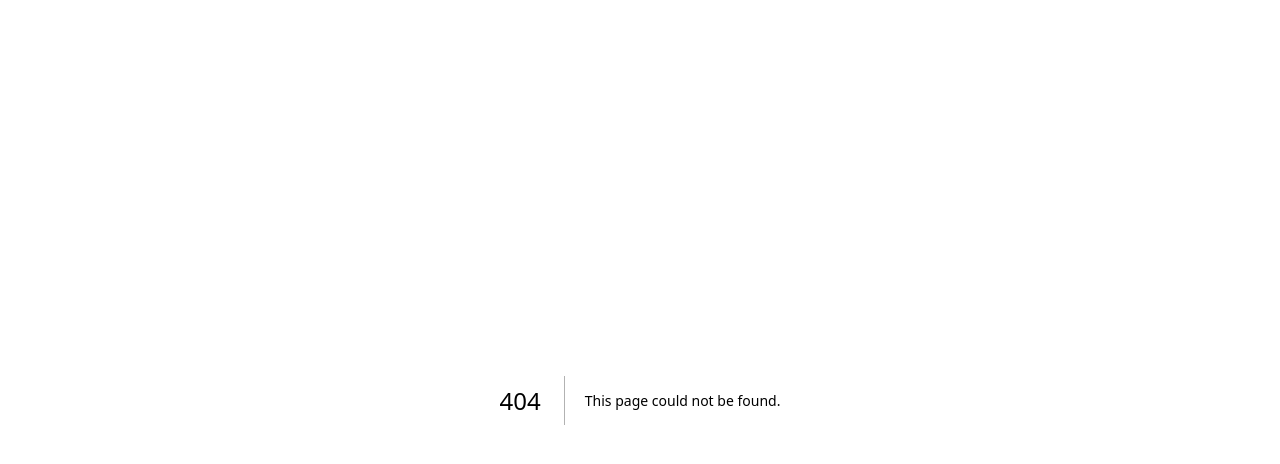
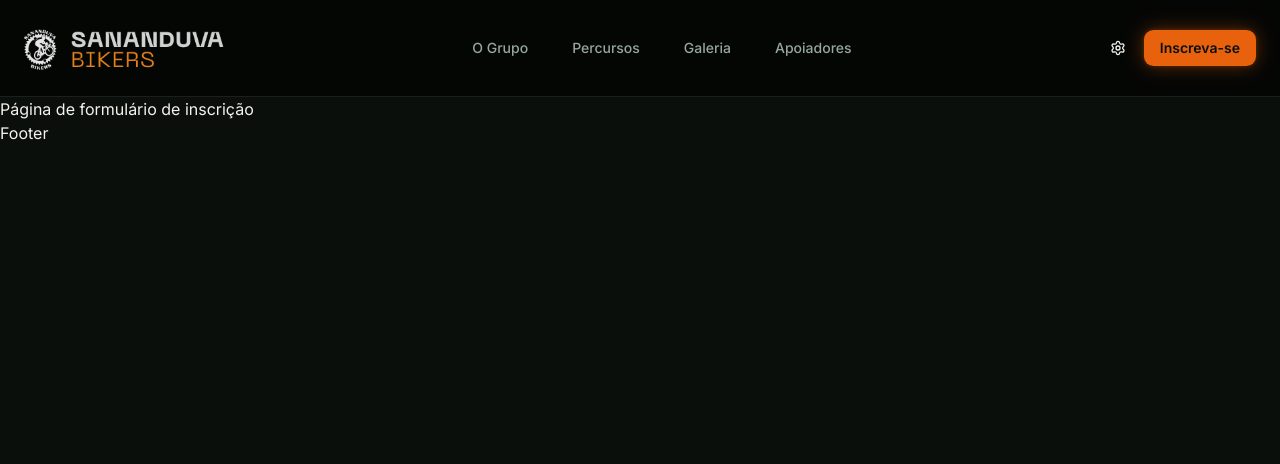
Before and after one commit to gutosavi/sananduva-bikers, a Next.js app: page /inscricoes in a window 1280 px wide. Before the commit this address had no page. Shown: the top 464 px of the page. Built offline with nearby package versions, Linux system fonts and the light colour scheme.

Commit message:
feat: cria e organiza as rotas futuras do site

```diff
--- /dev/null
+++ b/src/app/admin/page.tsx
@@ -0,0 +1,20 @@
+import { SiteFooter } from "@/components/site-footer";
+import { SiteNavBar } from "@/components/site-navbar";
+import type { Metadata } from "next";
+
+export const metadata: Metadata = {
+  title: "Página do Administrador",
+  description: "Painel do adminstração de inscrições do evento.",
+};
+
+export default function AdminPage() {
+  return (
+    <>
+      <SiteNavBar />
+      <main>
+        <h1>Painel do administrador</h1>
+      </main>
+      <SiteFooter />
+    </>
+  );
+}
--- /dev/null
+++ b/src/app/inscricoes/page.tsx
@@ -0,0 +1,20 @@
+import { SiteFooter } from "@/components/site-footer";
+import { SiteNavBar } from "@/components/site-navbar";
+import type { Metadata } from "next";
+
+export const metadata: Metadata = {
+  title: "Inscrições | 12° Pedal do Tigre",
+  description: "Garanta sua vaga na 12ª edição do Pedal do Tigre.",
+};
+
+export default function InscricoesPage() {
+  return (
+    <>
+      <SiteNavBar />
+      <main>
+        <h1>Página de formulário de inscrição</h1>
+      </main>
+      <SiteFooter />
+    </>
+  );
+}
```
